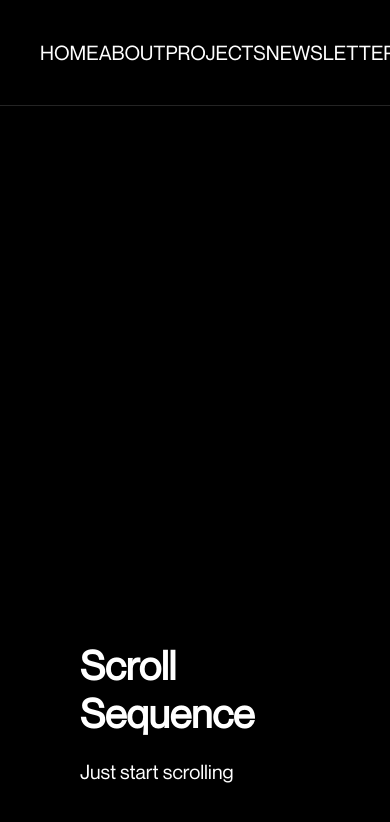
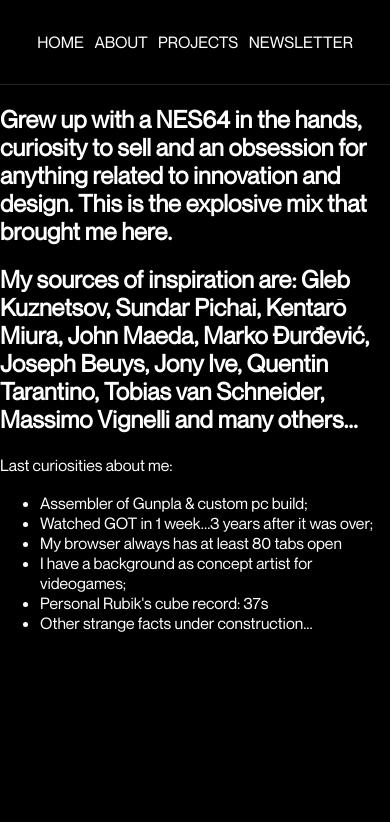
Before and after one commit to TolgaZZ/FED, a plain HTML site: page about.html in a window 390 px wide. Shown: the top 822 px of the page. Drawn offline with Linux system fonts and the light colour scheme.

Commit message:
we found a way?

```diff
--- a/about.html
+++ b/about.html
@@ -21,67 +21,37 @@
             <li>Newsletter</li>
         </ul>
     </nav>
+
     <div class="container scroll-container">
         <section class="scroll-sequence__container apple-container">
             <div class="scroll-sequence apple-sequence"></div>
             <div class="scroll-sequence__content">
                 <div class="speak">
-              <h1>Scroll Sequence</h1>
-              <p>Just start scrolling</p>
+                    <h1>Grew up with a NES64 in the hands, curiosity to sell and an obsession for anything related to
+                        innovation and
+                        design. This is the explosive mix that brought me here.</h1>
                 </div>
                 <div class="speak">
-              <h1>This is Apple's image sequence</h1>
-              <p>All copyrights to them. Please don't sue me!</p>
+                    <h1>My sources of inspiration are: Gleb Kuznetsov, Sundar Pichai, Kentarō Miura, John Maeda, Marko
+                        Đurđević,
+                        Joseph Beuys, Jony Ive, Quentin Tarantino, Tobias van Schneider, Massimo Vignelli and many
+                        others...
+                    </h1>
                 </div>
                 <div class="speak">
-              <h1>The Text Animation</h1>
-              <p>Is created with Scroll-out.js. Go check it out!</p>
+                    <p>Last curiosities about me:</p>
+                    <ul>
+                        <li>Assembler of Gunpla & custom pc build;</li>
+                        <li>Watched GOT in 1 week...3 years after it was over;</li>
+                        <li>My browser always has at least 80 tabs open</li>
+                        <li>I have a background as concept artist for videogames;</li>
+                        <li>Personal Rubik's cube record: 37s</li>
+                        <li>Other strange facts under construction...</li>
+                    </ul>
                 </div>
             </div>
         </section>
-        <!--   <div class="spacer" style="height: 80vh"></div> -->
-        <section class="scroll-sequence__container tree-container">
-          <div class="scroll-sequence tree-sequence"></div>
-          <div class="scroll-sequence__content">
-            <div class="speak">
-              <h1>This took me a while</h1>
-              <p>To get right, but here it is!</p>
     </div>
-            <div class="speak">
-              <h1>Apple's images load faster</h1>
-              <p>Compression favors less details. So, shots of the forest was not the best idea :P</p>
-            </div>
-            <div class="speak">
-              <h1>Running out of things</h1>
-              <p>To say so imma head out.</p>
-            </div>
-        </section>
-        <!--   <div class="spacer"></div> -->
-      </div>
-
-
-	<!-- <footer>
-		<p>Want to talk about something?</p>
-		<h3>Get in Touch!</h3>
-		<span class="purplcontainer">
-			<div class="marqueeW">
-				<div class="track">
-					<p class="content ">&nbsp;Design connections to design Products ✹ Design connections to design Products ✹
-						Design connections to design Products ✹ Design connections to design Products ✹</p>
-				</div>
-			</div>
-		</span>
-
-
-		<ul>
-			<li><a href="Dribble.com">Dribble</a></li>
-			<li><a href="Linkedin.com">Linkedin</a></li>
-			<li><a href="twitter.com">Twitter</a></li>
-			<li><a href="instagram.com">Instagram</a></li>
-		</ul>
-	</footer>  -->
-	<script defer src="scripts/script.js"></script>
-
 </body>
 
 </html>
--- a/styles/style.css
+++ b/styles/style.css
@@ -10,13 +10,13 @@ button, summary {
 	font-size: 1rem;
 	border: none;
 	outline: none;
-	font-family: neue;
+	font-family: neue, var(--font-fallback);
 	text-transform: uppercase;
 	cursor: pointer;
 	margin: 0.5rem 1rem;
 	transition: 0.3s ease;
 	border-radius: 0.2rem;
-	background-color: #000000;
+	background-color: var(--background);
 	border: 2px solid #242424 ;
 	color: #cfcfcf;
 }
@@ -38,6 +38,7 @@ button, summary {
 	/* startje */
 	--color-text:#ffffff;
 	--color-background:#000000;
+	--font-fallback: "Roboto";
 }
 
 @keyframes marquee {
@@ -147,27 +148,29 @@ nav a {
   } */
 
   figure {
-	display: flex;
+	max-width: 80vw;
+	margin-left: auto;
+    margin-right: auto;
   }
 
   figure img {
 	width: 100%;
 	height: 100%;
 	object-fit: contain;
-	object-position: center; /* normally it's the default value */
   }
 
 .projects{
-	width: 100vw;
+	width: 80vw;
 	display: flex;
-	flex-direction: column
+	flex-direction: column;
+	margin-left: auto;
+    margin-right: auto;
 }
 
 .projects img{
 	width: 100%;
 	height: 100%;
 	object-fit: contain;
-	object-position: center; /* normally it's the default value */
 }
 
 .nda {
@@ -177,8 +180,10 @@ nav a {
 }
 
 .wrapper{
-	width: 100vw;
-	padding: 1rem
+	width: 80vw;
+	padding: 1rem;
+	margin-right: auto;
+	margin-left:auto
 }
 
 .expertise{
@@ -237,7 +242,6 @@ footer h3{
 }
 
 .purplcontainer{
-	/* display: flex; */
 	width: 50vw;
 	height: 6rem;
 	transform : translate(-50%, -50%);
@@ -274,67 +278,3 @@ footer li {
 	text-decoration: underline;
 
 }
-
-
-/* ABOOUT ME ANIMATION */
-/*  -----------------  */
-.scroll-container {
-	height: 100vh;
-	background: black;
-  }
-
-  .speak {
-	margin: 150vh 0;
-  }
-  .speak:first-child {
-	margin-top: -50vh;
-  }
-
-  .speak[data-scroll] {
-	transform: translatey(calc(var(--viewport-y) * 30vh));
-	opacity: calc(var(--visible-y));
-  }
-
-  .scroll-sequence__content {
-	padding: 4em;
-  }
-
-  .scroll-sequence {
-	position: sticky;
-	top: 0;
-	bottom: 0;
-	left: 0;
-	right: 0;
-	z-index: -5;
-	height: 100vh;
-	background-position: center;
-	background-size: cover;
-	background-repeat: no-repeat;
-  }
-
-  h1 {
-	font-size: 3em;
-	width: 60wv;
-	margin-bottom: 10px;
-  }
-  @media screen and (max-width: 600px) {
-	h1 {
-	  font-size: 2em;
-	  width: 100%;
-	}
-  }
-
-  :root {
-	font-size: 20px;
-	font-family: "Open Sans", sans-serif;
-	color: white;
-	text-shadow: 0 0 12px rgba(0, 0, 0, 0.8);
-  }
-
-  body {
-	margin: 0;
-  }
-
-  * {
-	box-sizing: border-box;
-  }
```
Also changed, not shown: index.html (+0 -2 lines), 1 other file. Lines whose indentation alone changed are shown as unchanged.
